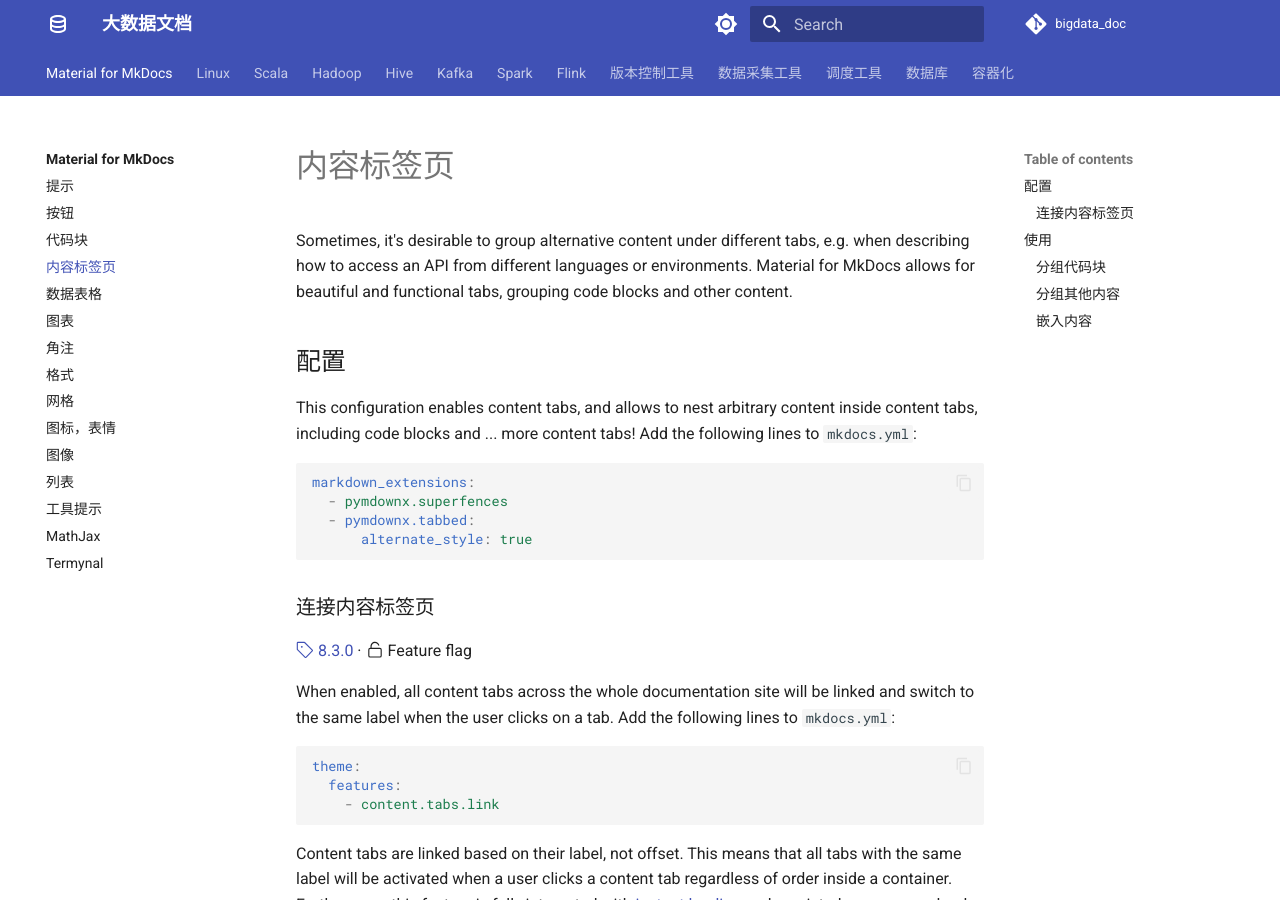
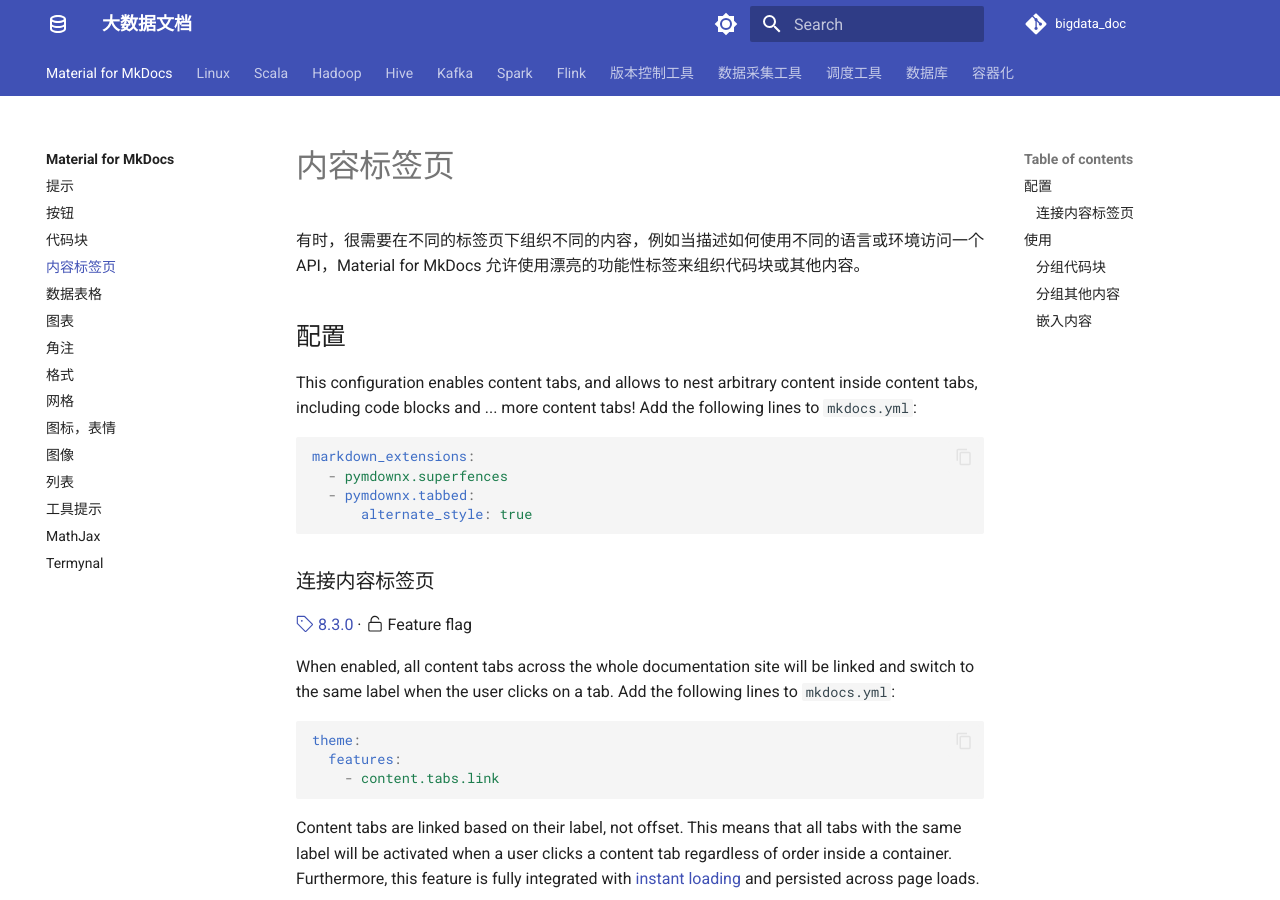
Before and after one commit to Mr-Gump/bigdata_doc, an MkDocs documentation site: the page built from docs/mkdocs/content-tabs.md, in a window 1280 px wide and 900 px high. Built offline with MkDocs 1.6.1 and Material for MkDocs 9.7.7, drawn with Linux system fonts in a browser that asks for light colours; comment, search, counter and statistics services are not loaded.

```diff
--- a/docs/mkdocs/content-tabs.md
+++ b/docs/mkdocs/content-tabs.md
@@ -1,9 +1,6 @@
 # 内容标签页
 
-Sometimes, it's desirable to group alternative content under different tabs,
-e.g. when describing how to access an API from different languages or
-environments. Material for MkDocs allows for beautiful and functional tabs,
-grouping code blocks and other content.
+有时，很需要在不同的标签页下组织不同的内容，例如当描述如何使用不同的语言或环境访问一个 API，Material for MkDocs 允许使用漂亮的功能性标签来组织代码块或其他内容。
 
 ## 配置
 
```
Also changed, not shown: docs/mkdocs/images.md (+0 -3 lines).
